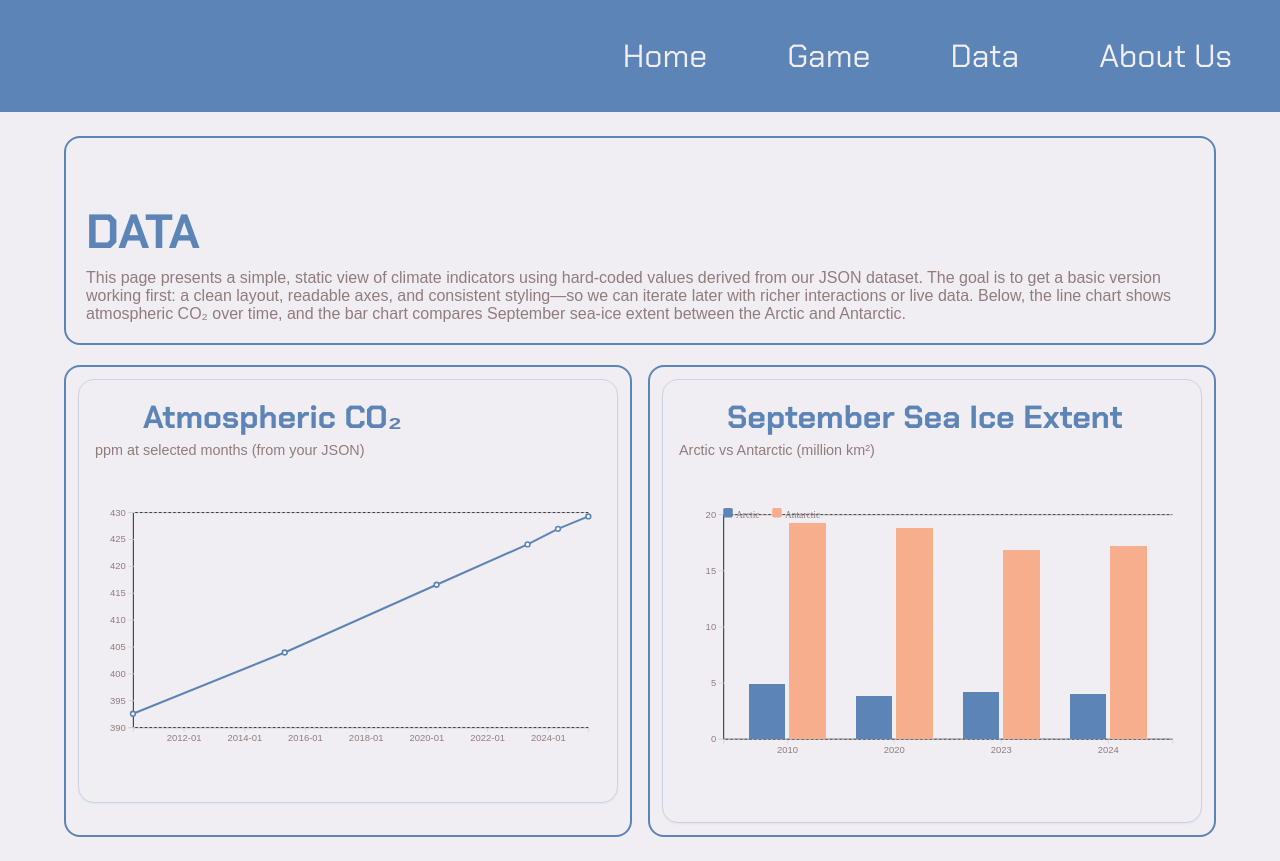
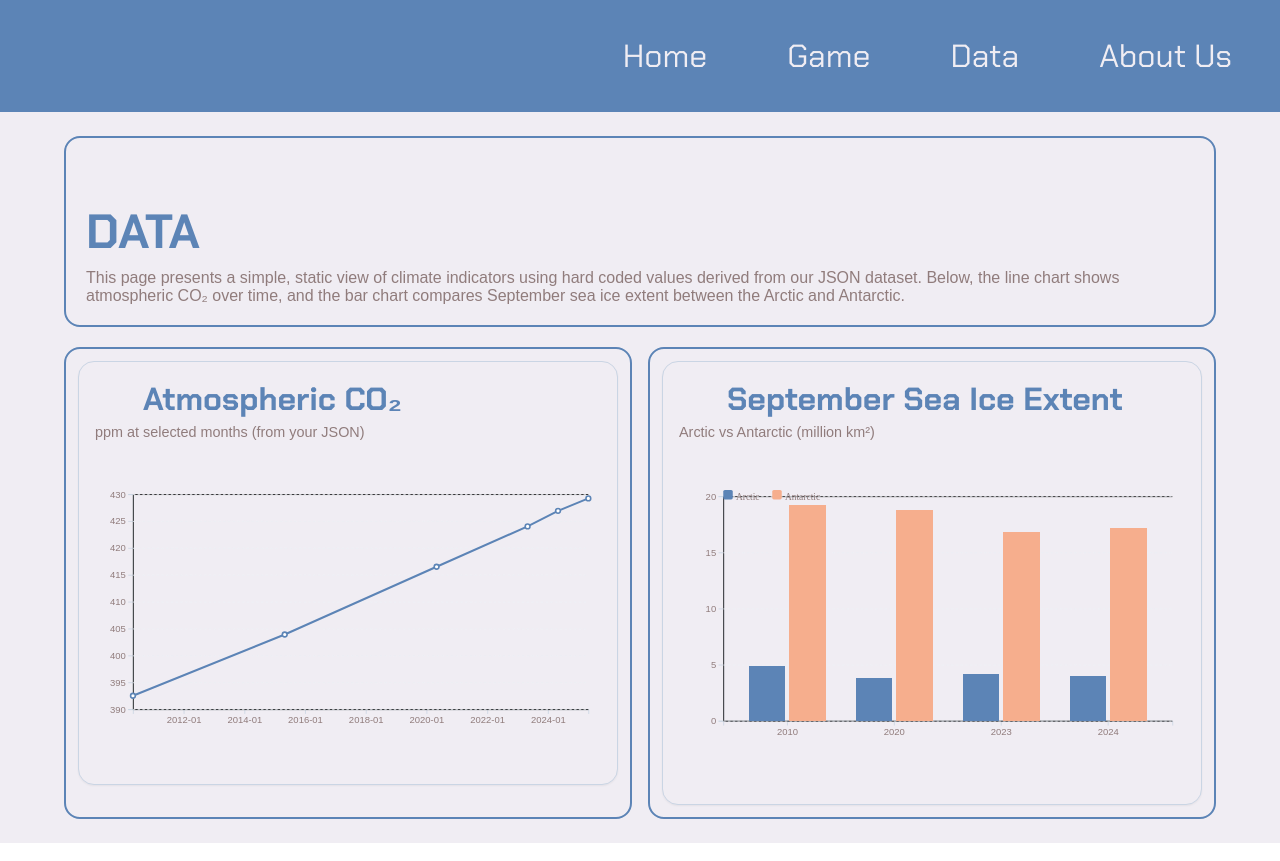
Before and after one commit to E11aW/css481-final-project, a React (Create React App) app: page /data in a window 1280 px wide. Built offline with nearby package versions, Linux system fonts and the light colour scheme.

Commit message:
finishing data page up

```diff
--- a/src/pages/data/data.js
+++ b/src/pages/data/data.js
@@ -12,12 +12,9 @@ return (
 <h1>Data</h1>
 <p className="data-page__intro">
 This page presents a simple, static view of climate indicators using
-hard‑coded values derived from our JSON dataset. The goal is to get a
-basic version working first: a clean layout, readable axes, and
-consistent styling—so we can iterate later with richer interactions or
-live data. Below, the line chart shows atmospheric CO₂ over time, and
-the bar chart compares September sea‑ice extent between the Arctic and
-Antarctic.
+hard coded values derived from our JSON dataset. Below, the line chart
+shows atmospheric CO₂ over time, and the bar chart compares September
+sea ice extent between the Arctic and Antarctic.
 </p>
 </header>
 
```
